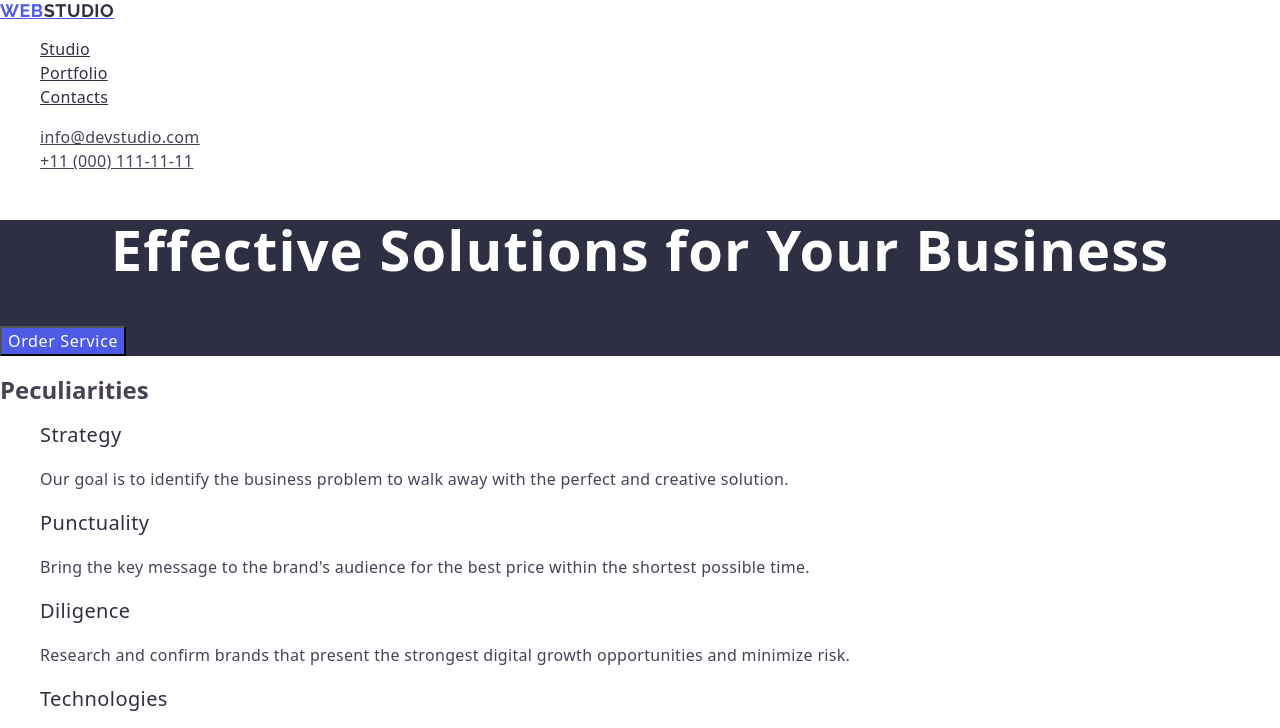
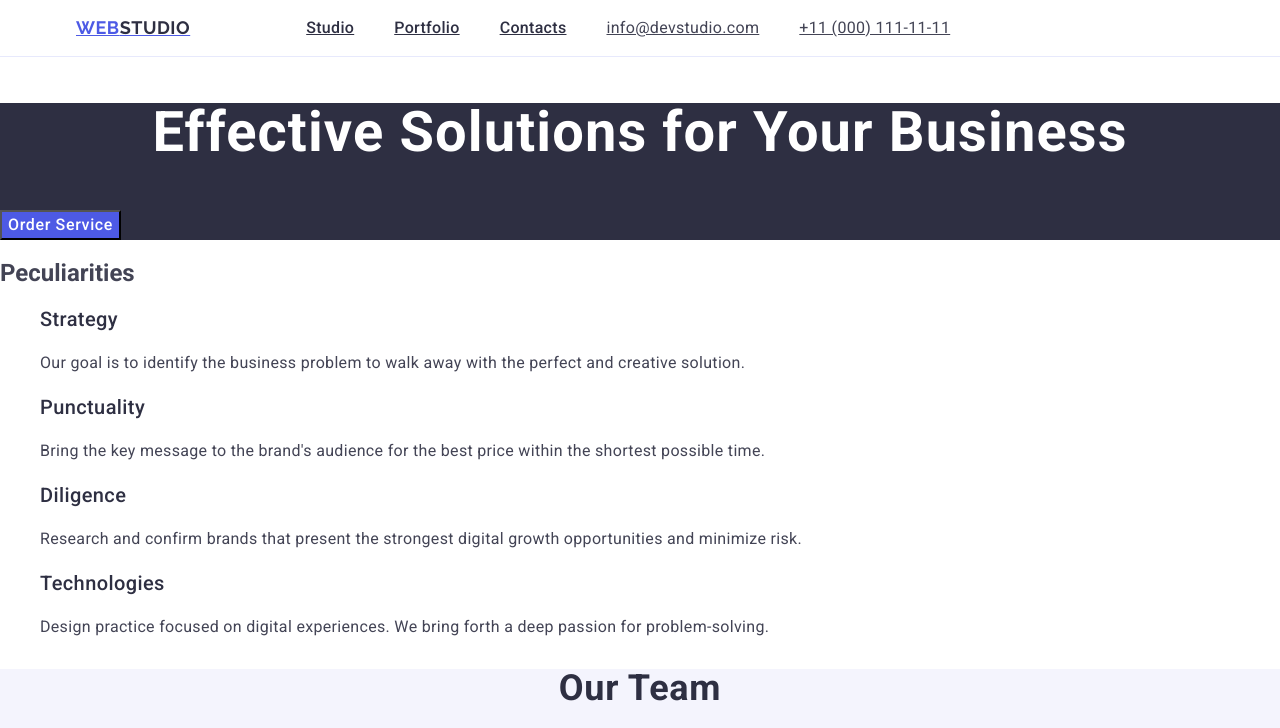
Before and after one commit to hayrunisatrn/goit-markup-hw-03, a plain HTML site: page index.html in a window 1280 px wide. Shown: the top 728 px of the page. Drawn offline with nearby package versions, Linux system fonts and the light colour scheme.

Commit message:
başlık-kontrolü

```diff
--- a/css/styles.css
+++ b/css/styles.css
@@ -2,6 +2,26 @@ body {
     font-family: "Roboto", sans-serif;
     color: #434455;
     background-color: #FFFFFF;
+}
+
+img {
+    display: block;
+}
+
+.header-nav-address {
+    border-bottom: 1px solid #e7e9fc;
+}
+
+.container {
+    width: 1158px;
+    margin: 0 auto;
+    padding: 0 15px;
+    display: flex;
+}
+
+.nav {
+    display: flex;
+    align-items: center;
 }
 
 .logo_web {
@@ -12,6 +32,7 @@ body {
     letter-spacing: 0.03em;
     text-transform: uppercase;
     color: #4d5ae5;
+    margin-right: 76px;
 }
 
 .studio {
@@ -24,6 +45,7 @@ body {
     line-height: 1.5;
     letter-spacing: 0.02em;
     color: #2e2f42;
+    padding: 24px 0;
 }
 
 .studio_tab:hover {
@@ -87,10 +109,14 @@ body {
 
 .address_list {
     list-style-type: none;
+    display: flex;
+    gap: 40px;
 }
 
 .nav_list {
     list-style-type: none;
+    display: flex;
+    gap: 40px;
 }
 
 .title-main {
--- a/index.html
+++ b/index.html
@@ -5,10 +5,11 @@
     <meta charset="UTF-8">
     <meta name="viewport" content="width=device-width, initial-scale=1.0">
     <title>Document</title>
-    <link rel="stylesheet" href="./css/styles.css">
     <link rel="stylesheet" href="https://cdnjs.cloudflare.com/ajax/libs/modern-normalize/3.0.1/modern-normalize.min.css"
         integrity="sha512-q6WgHqiHlKyOqslT/lgBgodhd03Wp4BEqKeW6nNtlOY4quzyG3VoQKFrieaCeSnuVseNKRGpGeDU3qPmabCANg=="
         crossorigin="anonymous" referrerpolicy="no-referrer">
+
+    <link rel="stylesheet" href="./css/styles.css">
 
     <link rel="preconnect" href="https://fonts.googleapis.com">
     <link rel="preconnect" href="https://fonts.gstatic.com" crossorigin>
@@ -24,8 +25,9 @@
 
 <body>
     <!--header-->
-    <header>
-        <nav>
+    <header class="header-nav-address">
+        <div class="container">
+            <nav class="nav">
                 <a href="./index.html" class="logo_web">Web<span class="studio">Studio</span></a>
                 <ul class="nav_list">
                     <li><a href="./index.html" class="studio_tab">Studio</a></li>
@@ -43,9 +45,11 @@
                     </li>
                 </ul>
             </address>
+        </div>
     </header>
     <!--main-->
     <main>
+        <div>
             <section class="title-main">
                 <!--1.bölüm-->
                 <h1 class="title_effective">Effective Solutions for Your Business</h1>
@@ -57,7 +61,8 @@
                 <ul class="about_ta">
                     <li>
                         <h3 class="about_table">Strategy</h3>
-                    <p class="about_p">Our goal is to identify the business problem to walk away with the perfect and
+                        <p class="about_p">Our goal is to identify the business problem to walk away with the perfect
+                            and
                             creative solution.
                         </p>
                     </li>
@@ -76,7 +81,8 @@
                     </li>
                     <li>
                         <h3 class="about_table">Technologies</h3>
-                    <p class="about_p">Design practice focused on digital experiences. We bring forth a deep passion for
+                        <p class="about_p">Design practice focused on digital experiences. We bring forth a deep passion
+                            for
                             problem-solving.</p>
                     </li>
                 </ul>
@@ -144,6 +150,7 @@
                     </li>
                 </ul>
             </section>
+        </div>
     </main>
     <!--footer-->
     <footer class="footer">
```
Lines whose indentation alone changed are shown as unchanged.
